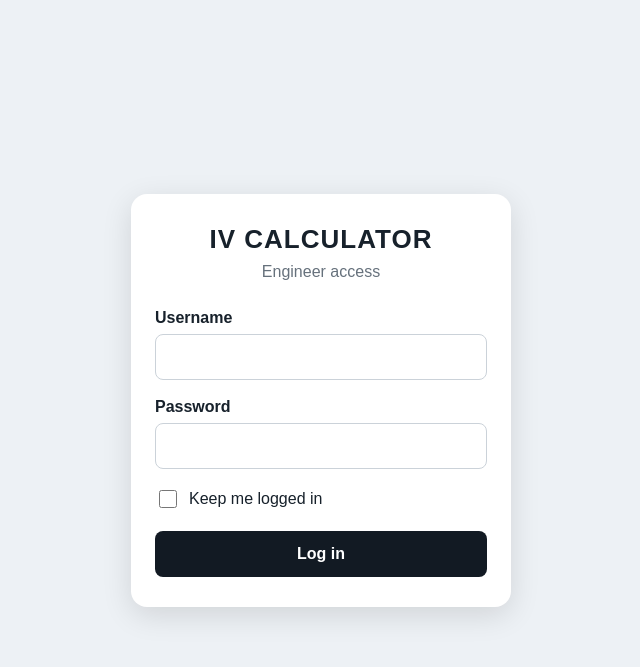
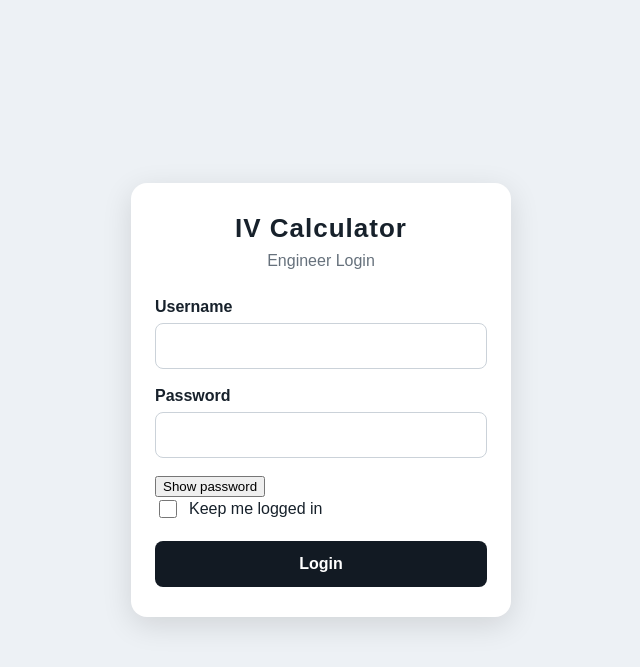
Before and after one commit to idiotplumms/igem-iv-calculator, a Flask app: page /login in a window 1280 px wide. Shown: the top 667 px of the page, without its empty margins (319-959 px from the left). Run offline with Flask 3, Linux system fonts and the light colour scheme.

Commit message:
Update login.html

```diff
--- a/templates/login.html
+++ b/templates/login.html
@@ -1,54 +1,80 @@
 <!DOCTYPE html>
+
 <html lang="en">
+
 <head>
+
     <meta charset="UTF-8">
 
-    <meta name="viewport"
-          content="width=device-width, initial-scale=1.0">
+    <meta
+        name="viewport"
+        content="width=device-width,
+                 initial-scale=1.0,
+                 viewport-fit=cover">
 
-    <title>IV Calculator - Login</title>
+    <title>Login</title>
 
-    <link rel="stylesheet"
+    <link
+        rel="stylesheet"
         href="{{ url_for('static', filename='main.css') }}">
 
-    <link rel="manifest"
+    <link
+        rel="manifest"
         href="{{ url_for('static', filename='manifest.json') }}">
 
-    <meta name="theme-color"
+    <meta
+        name="theme-color"
         content="#121a23">
 
-    <meta name="apple-mobile-web-app-capable"
+    <meta
+        name="apple-mobile-web-app-capable"
         content="yes">
 
-    <meta name="apple-mobile-web-app-status-bar-style"
+    <meta
+        name="apple-mobile-web-app-status-bar-style"
         content="black-translucent">
 
-    <meta name="apple-mobile-web-app-title"
+    <meta
+        name="apple-mobile-web-app-title"
         content="IV Calculator">
 
-    <link rel="apple-touch-icon"
+    <link
+        rel="apple-touch-icon"
         href="{{ url_for('static', filename='icon-180.png') }}">
+
 </head>
+
 
 <body class="login-page">
 
+
     <main class="login-container">
 
-        <div class="login-card">
 
-            <h1>IV CALCULATOR</h1>
+        <section class="login-card">
+
+
+            <h1>
+                IV Calculator
+            </h1>
+
 
             <p class="login-subtitle">
-                Engineer access
+                Engineer Login
             </p>
 
+
             {% if error %}
+
                 <div class="login-error">
                     {{ error }}
                 </div>
+
             {% endif %}
 
+
             <form method="POST">
+
 
                 <label for="username">
                     Username
@@ -59,8 +85,8 @@
                     id="username"
                     name="username"
                     autocomplete="username"
-                    required
-                >
+                    required>
+
 
                 <label for="password">
                     Password
@@ -71,29 +97,95 @@
                     id="password"
                     name="password"
                     autocomplete="current-password"
-                    required
-                >
+                    required>
+
+
+                <button
+                    type="button"
+                    class="show-password-button"
+                    onclick="togglePassword()">
+
+                    Show password
+
+                </button>
+
 
                 <label class="remember-row">
+
                     <input
                         type="checkbox"
-                        name="remember"
-                    >
+                        name="remember">
 
                     <span>
                         Keep me logged in
                     </span>
+
                 </label>
 
-                <button type="submit" class="login-button">
-                    Log in
+
+                <button
+                    type="submit"
+                    class="login-button">
+
+                    Login
+
                 </button>
+
 
             </form>
 
-        </div>
+
+        </section>
+
 
     </main>
 
+
+    <script>
+
+        function togglePassword() {
+
+            const passwordInput =
+                document.getElementById("password");
+
+            const showButton =
+                document.querySelector(".show-password-button");
+
+            if (passwordInput.type === "password") {
+
+                passwordInput.type = "text";
+
+                showButton.textContent = "Hide password";
+
+            } else {
+
+                passwordInput.type = "password";
+
+                showButton.textContent = "Show password";
+
+            }
+
+        }
+
+
+        if ("serviceWorker" in navigator) {
+
+            window.addEventListener(
+                "load",
+                function () {
+
+                    navigator.serviceWorker.register(
+                        "{{ url_for('service_worker') }}"
+                    );
+
+                }
+            );
+
+        }
+
+    </script>
+
+
 </body>
+
 </html>
```
Lines whose indentation alone changed are shown as unchanged.
